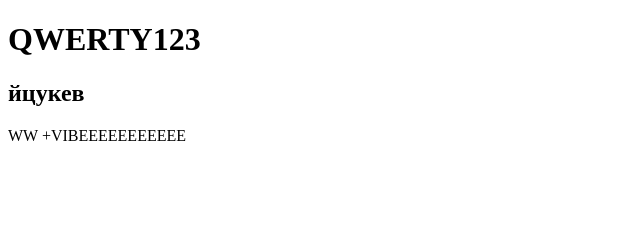
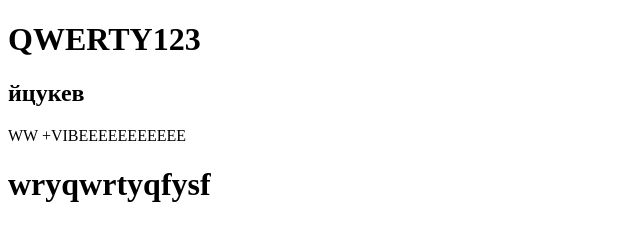
Before and after one commit to mabox89/test1, a plain HTML site: page index.html in a window 1280 px wide. Shown: the whole page, without its empty margins (0-640 px from the left). Drawn offline with Linux system fonts and the light colour scheme.

Commit message:
231313123

```diff
--- a/index.html
+++ b/index.html
@@ -9,5 +9,6 @@
     <h1>QWERTY123</h1>
     <h2>йцукев</h2>
     <p>WW +VIBEEEEEEEEEEE</p>
+    <h1>wryqwrtyqfysf</h1>
 </body>
 </html>
```
